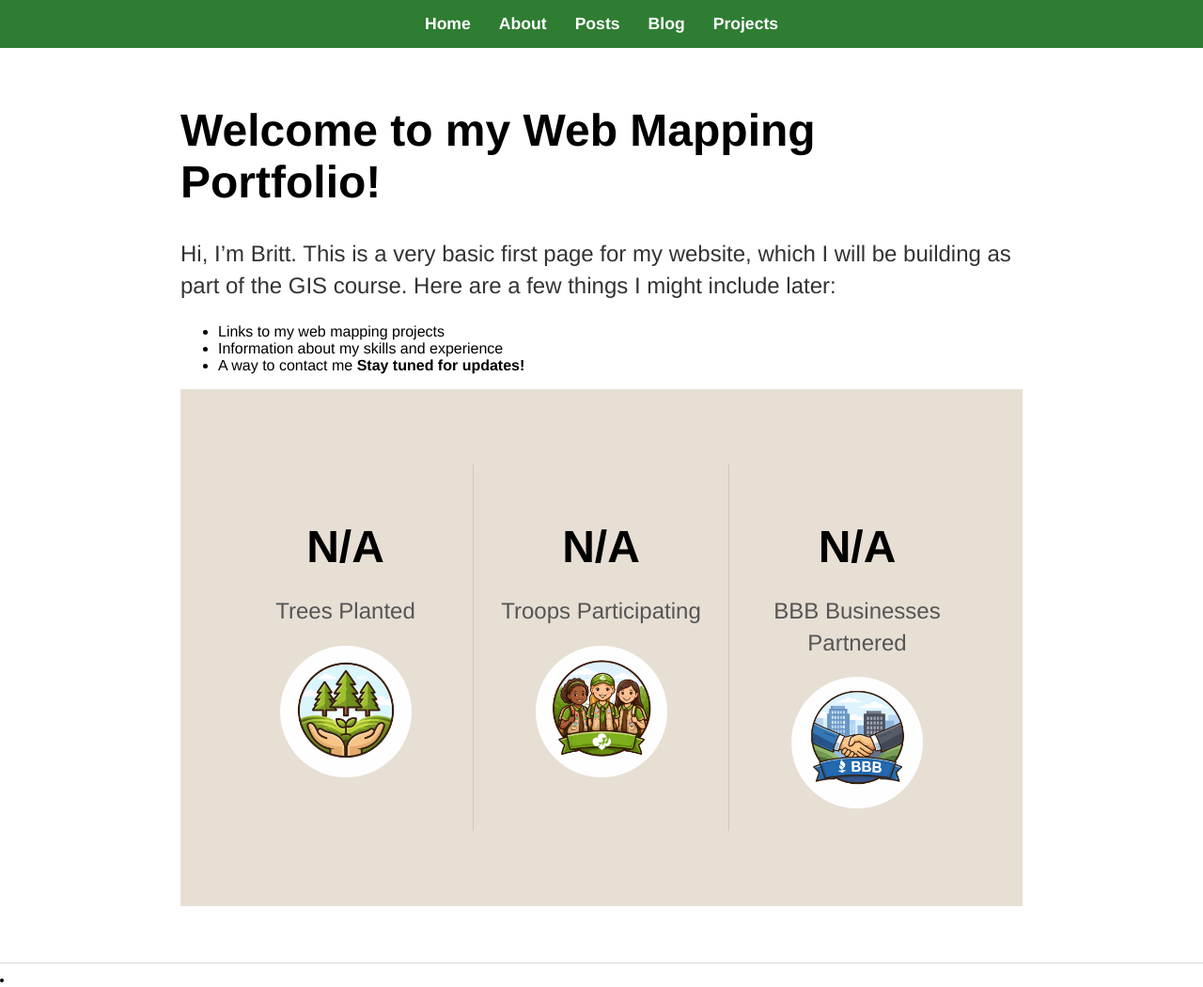
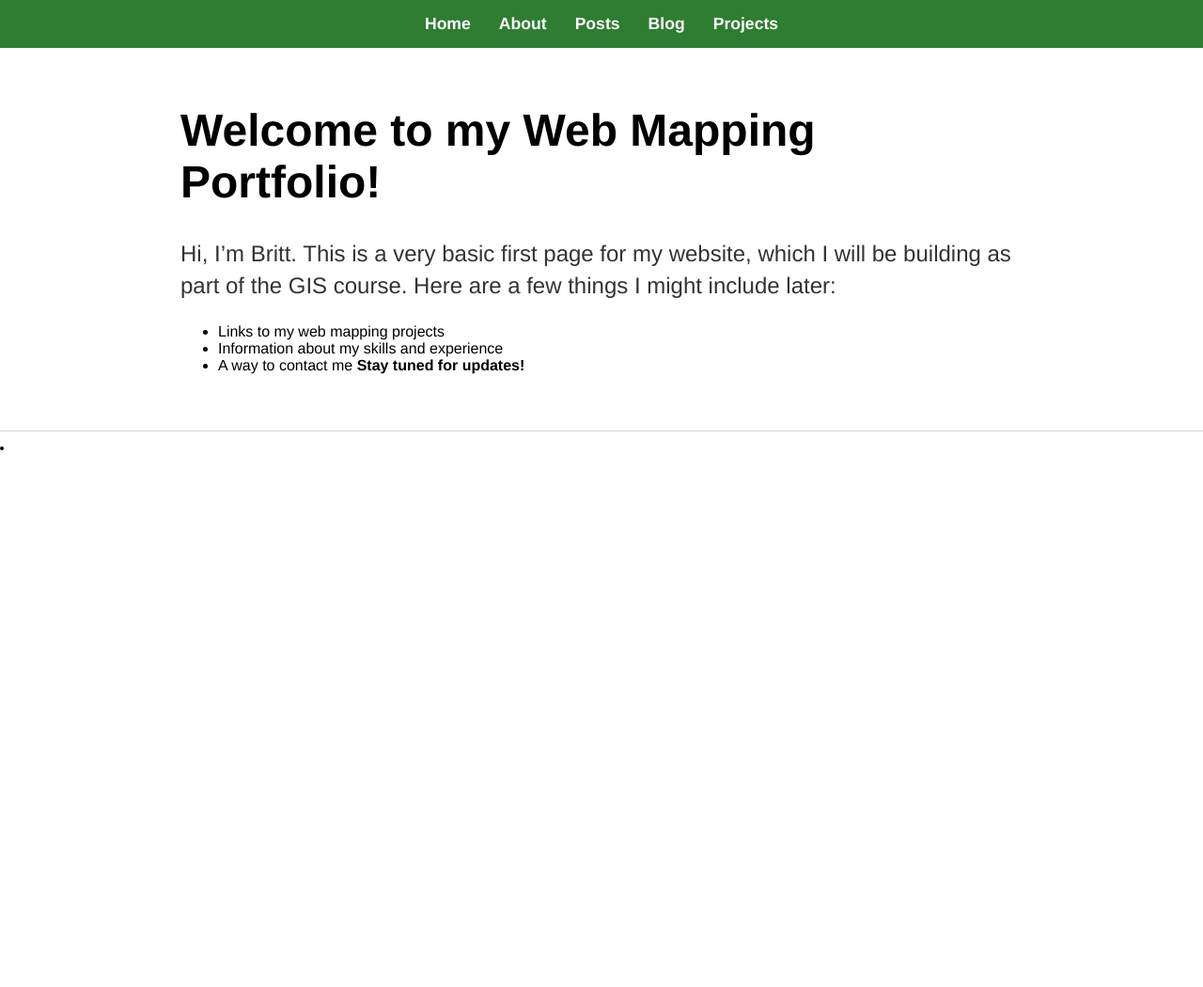
Before and after one commit to brittcerny/brittcerny.github.io, a Jekyll site: the page built from index.md, in a window 1280 px wide. Shown: the whole page at 94% size. Built offline with Jekyll 4.4.1, drawn with Linux system fonts in a browser that asks for light colours; our own code applies the rules of GitHub Pages for plain Markdown files; Markdown is read by kramdown in place of the engine named in the settings; after the commit the page ends 900 px from its top, so only the background shows below that; part of the change alters nothing that is shown.

Commit message:
Update index.md

```diff
--- a/index.md
+++ b/index.md
@@ -6,73 +6,3 @@ Here are a few things I might include later:
 * Information about my skills and experience
 * A way to contact me
 **Stay tuned for updates!**
-
-<!-- 🌱 STATS SECTION -->
-<section class="stats">
-  <div class="stat">
-    <h2 id="trees-count">Loading...</h2>
-    <p>Trees Planted</p>
-    <img src="images/tree.png" alt="Trees">
-  </div>
-
-  <div class="stat">
-    <h2 id="troops-count">Loading...</h2>
-    <p>Troops Participating</p>
-    <img src="images/girlscouts.png" alt="Troops">
-  </div>
-
-  <div class="stat">
-    <h2 id="business-count">Loading...</h2>
-    <p>BBB Businesses Partnered</p>
-    <img src="images/bussiness.png" alt="Businesses">
-  </div>
-</section>
-
-
-<!-- DATA SCRIPT -->
-<script>
-document.addEventListener("DOMContentLoaded", function () {
-
-async function getCount(url, elementId) {
-  try {
-    const response = await fetch(url);
-    const data = await response.json();
-    document.getElementById(elementId).innerText = data.count;
-  } catch (error) {
-    console.error(error);
-    document.getElementById(elementId).innerText = "N/A";
-  }
-}
-
-async function getUniqueCount(url, elementId) {
-  try {
-    const response = await fetch(url);
-    const data = await response.json();
-    const count = data.features.length;
-    document.getElementById(elementId).innerText = count;
-  } catch (error) {
-    console.error(error);
-    document.getElementById(elementId).innerText = "N/A";
-  }
-}
-
-// 🌳 Trees
-getCount(
-  "https://services.arcgis.com/o6oETlrWetREI1A2/arcgis/rest/services/service_ff5d6d29688f4807a8c7ce2b32432f25_form/FeatureServer/0/query?where=1%3D1&returnCountOnly=true&f=json",
-  "trees-count"
-);
-
-// 👧 Troops
-getUniqueCount(
-  "https://services.arcgis.com/o6oETlrWetREI1A2/arcgis/rest/services/service_ff5d6d29688f4807a8c7ce2b32432f25_form/FeatureServer/1/query?where=1=1&outFields=troop_id&returnDistinctValues=true&f=json",
-  "troops-count"
-);
-
-// 🏢 Businesses
-getUniqueCount(
-  "https://services.arcgis.com/o6oETlrWetREI1A2/arcgis/rest/services/service_ff5d6d29688f4807a8c7ce2b32432f25_form/FeatureServer/2/query?where=1=1&outFields=bbb_partner&returnDistinctValues=true&f=json",
-  "business-count"
-);
-
-});
-</script>
```
